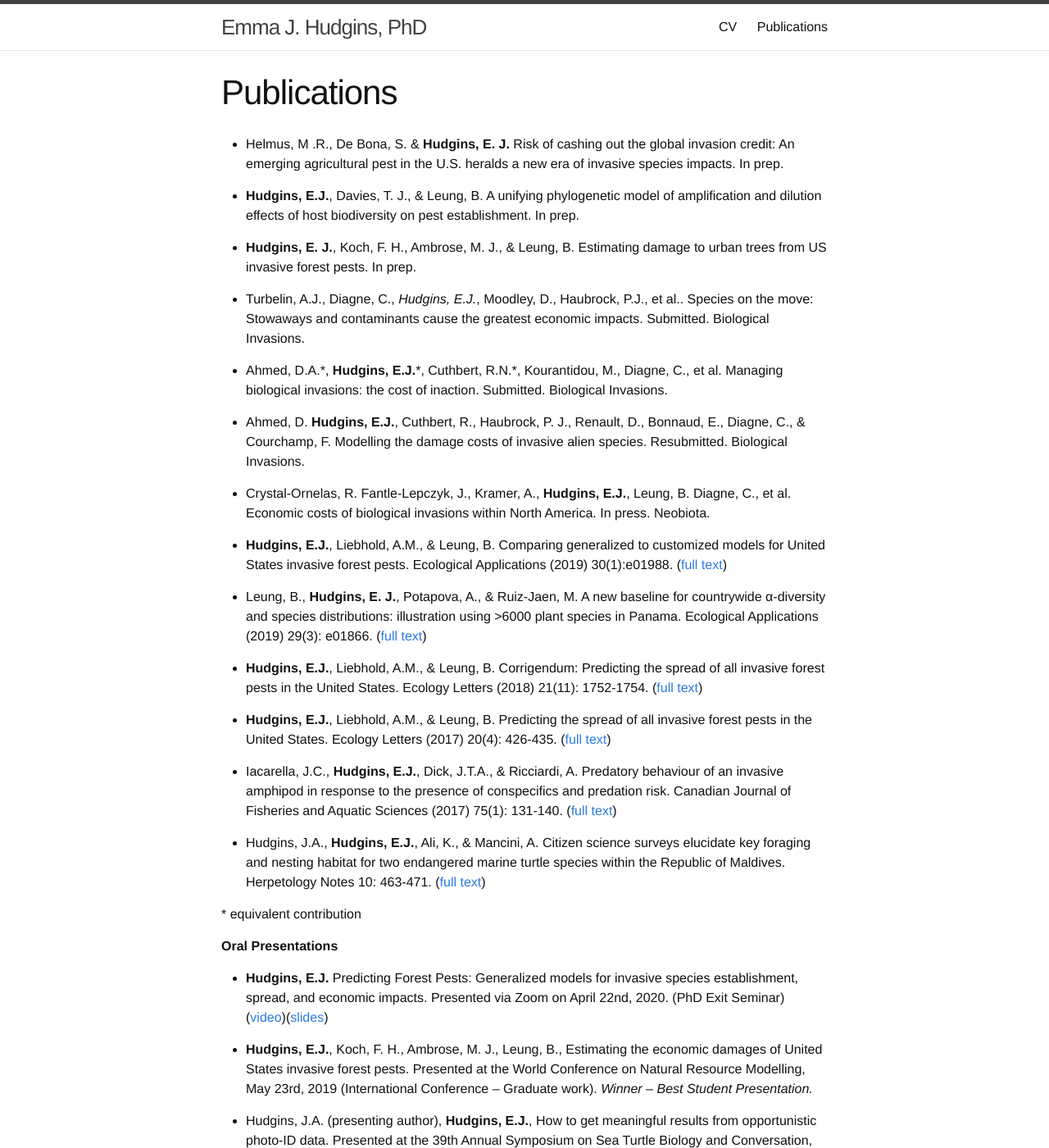
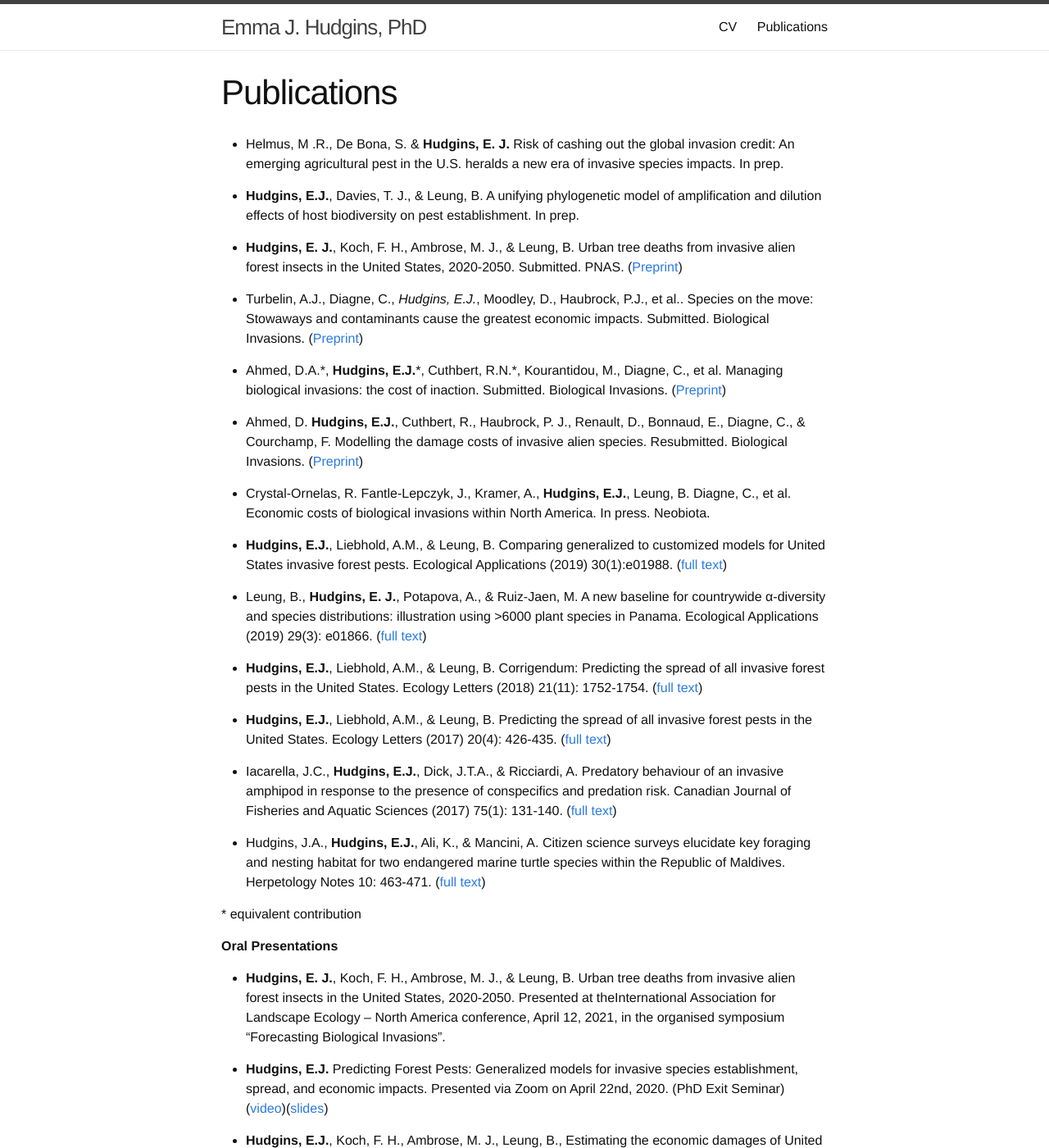
Before and after one commit to emmajhudgins/emmajhudgins.github.io, a Jekyll site: the page built from publications.md, in a window 1280 px wide and 1400 px high. Shown: the whole window at 82% size. Built offline with Jekyll 4.4.1, drawn with Linux system fonts in a browser that asks for light colours; nearby versions of some CDN libraries; some web fonts are replaced.

Commit message:
CV update

```diff
--- a/publications.md
+++ b/publications.md
@@ -12,13 +12,13 @@ order: 2
 
 * **Hudgins, E.J.**, Davies, T. J., & Leung, B. A unifying phylogenetic model of amplification and dilution effects of host biodiversity on pest establishment. In prep.
 
-* **Hudgins, E. J.**, Koch, F. H., Ambrose, M. J., & Leung, B. Estimating damage to urban trees from US invasive forest pests. In prep.
+* **Hudgins, E. J.**, Koch, F. H., Ambrose, M. J., & Leung, B. Urban tree deaths from invasive alien forest insects in the United States, 2020-2050. Submitted. PNAS. ([Preprint](https://doi.org/10.1101/2021.04.24.441210))
 
-* Turbelin, A.J., Diagne, C., *Hudgins, E.J.*, Moodley, D., Haubrock, P.J., et al.. Species on the move: Stowaways and contaminants cause the greatest economic impacts. Submitted. Biological Invasions.
+* Turbelin, A.J., Diagne, C., *Hudgins, E.J.*, Moodley, D., Haubrock, P.J., et al.. Species on the move: Stowaways and contaminants cause the greatest economic impacts. Submitted. Biological Invasions. ([Preprint](https://doi.org/10.21203/rs.3.rs-440305/v1))
 
-* Ahmed, D.A.\*, **Hudgins, E.J.**\*, Cuthbert, R.N.\*, Kourantidou, M., Diagne, C., et al. Managing biological invasions: the cost of inaction. Submitted. Biological Invasions.
+* Ahmed, D.A.\*, **Hudgins, E.J.**\*, Cuthbert, R.N.\*, Kourantidou, M., Diagne, C., et al. Managing biological invasions: the cost of inaction. Submitted. Biological Invasions. ([Preprint](https://doi.org/10.21203/rs.3.rs-300416/v1))
 
-* Ahmed, D. **Hudgins, E.J.**, Cuthbert, R., Haubrock, P. J., Renault, D., Bonnaud, E., Diagne, C.,  & Courchamp, F. Modelling the damage costs of invasive alien species. Resubmitted. Biological Invasions.
+* Ahmed, D. **Hudgins, E.J.**, Cuthbert, R., Haubrock, P. J., Renault, D., Bonnaud, E., Diagne, C.,  & Courchamp, F. Modelling the damage costs of invasive alien species. Resubmitted. Biological Invasions. ([Preprint](https://doi.org/10.21203/rs.3.rs-380351/v1))
 
 * Crystal-Ornelas, R. Fantle-Lepczyk, J., Kramer, A., **Hudgins, E.J.**, Leung, B. Diagne, C., et al. Economic costs of biological invasions within North America. In press. Neobiota.
 
@@ -37,6 +37,8 @@ order: 2
 \* equivalent contribution
 
 **Oral Presentations**
+
+* **Hudgins, E. J.**, Koch, F. H., Ambrose, M. J., & Leung, B. Urban tree deaths from invasive alien forest insects in the United States, 2020-2050. Presented at theInternational Association for Landscape Ecology – North America conference, April 12, 2021, in the organised symposium “Forecasting Biological Invasions”.
 
 * **Hudgins, E.J.** Predicting Forest Pests: Generalized models for invasive species establishment, spread, and economic impacts. Presented via Zoom on April 22nd, 2020. (PhD Exit Seminar) ([video](https://youtu.be/hceSoNLj4X4))([slides](https://drive.google.com/file/d/1cWsGwcmYP6OP44Yepc-Wbzv_8C4wifsu/view?usp=sharing))
 
```
Also changed, not shown: 2 other files.
